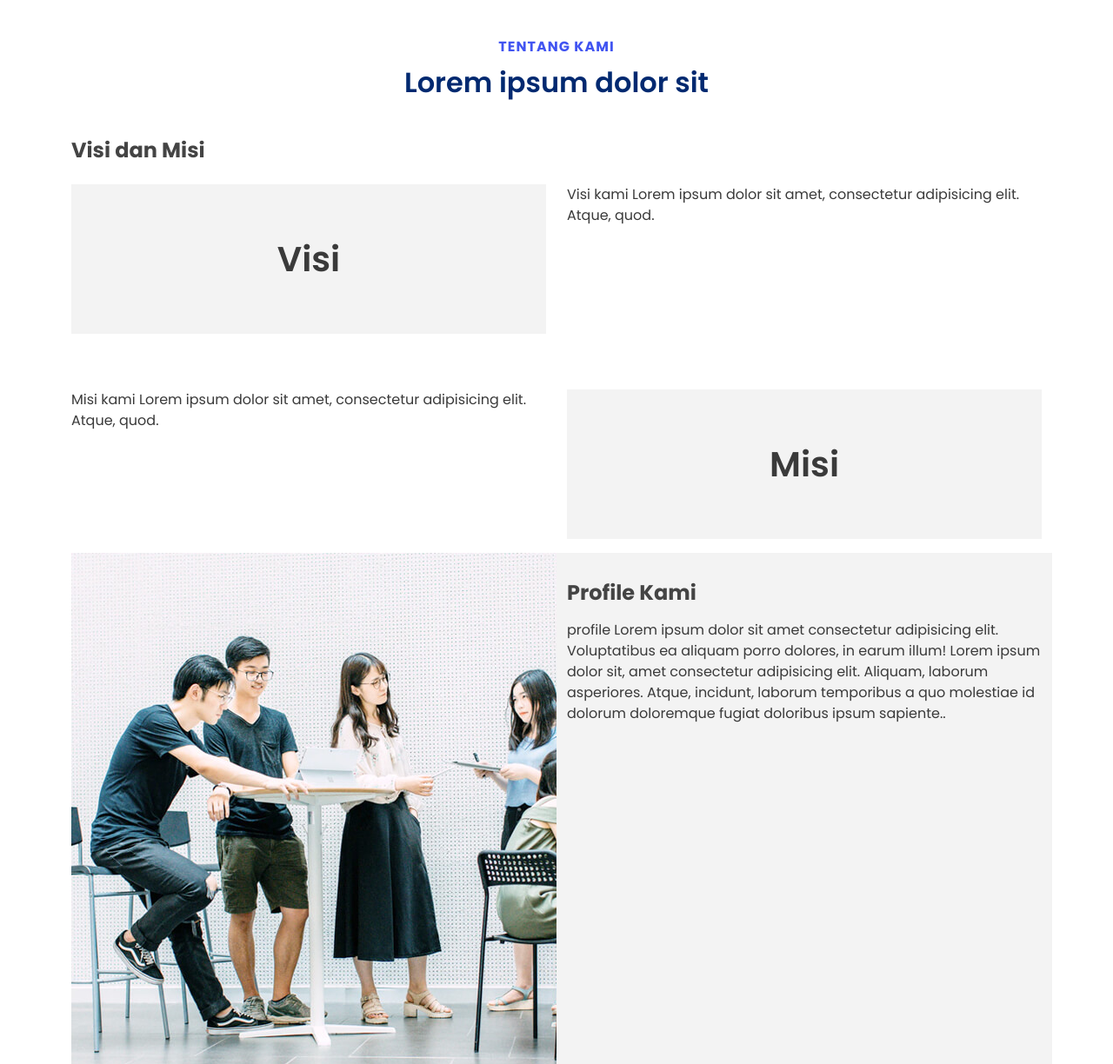
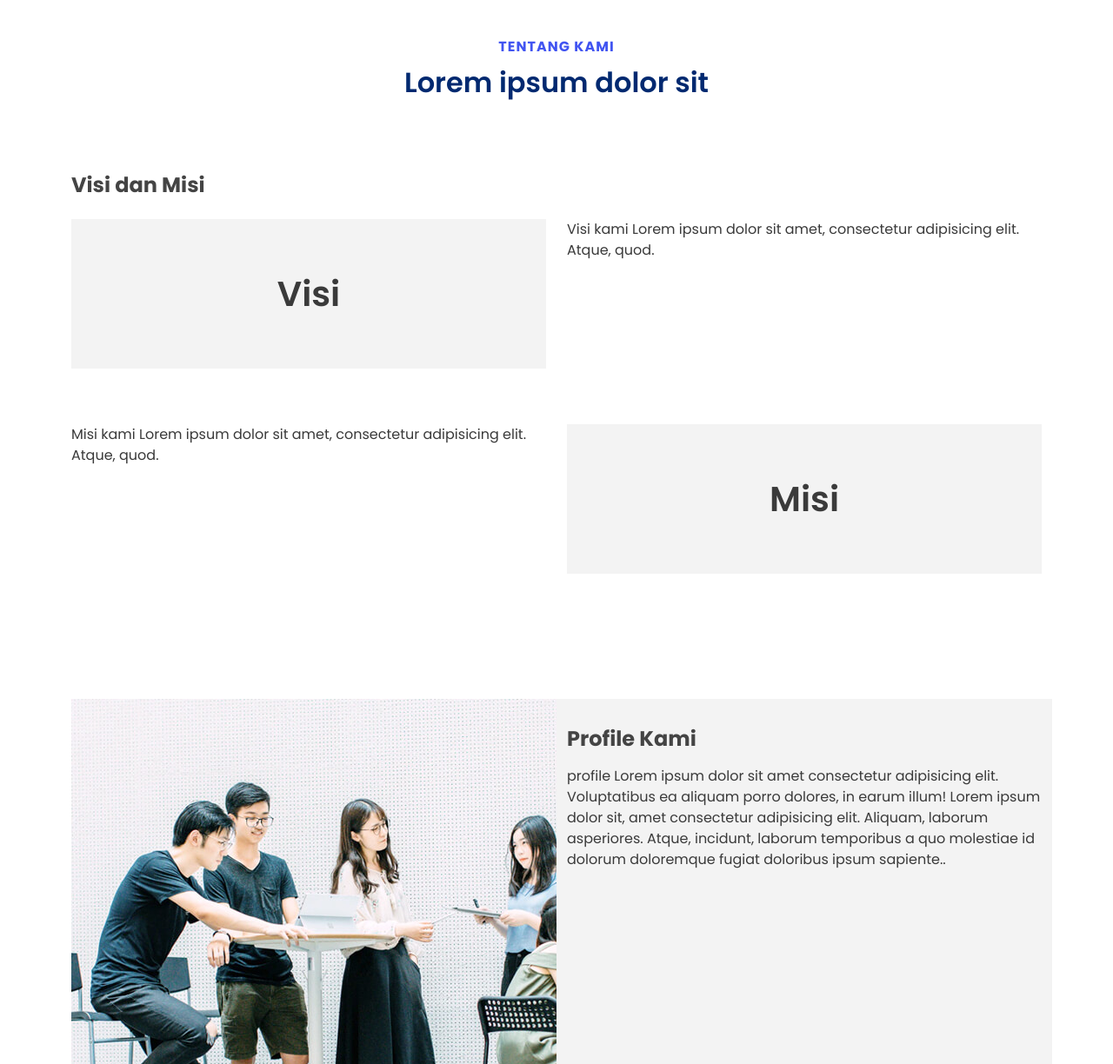
Before and after one commit to DullFat/yayasan, a plain HTML site: page tentang-kami/index.html in a window 1280 px wide. Shown: the part 76-1300 px from the top of the page at 87% size. Drawn offline with nearby package versions, Linux system fonts and the light colour scheme.

Commit message:
Mengatur padding

```diff
--- a/assets/css/style.css
+++ b/assets/css/style.css
@@ -32,15 +32,18 @@ h6 {
 } */
 
 main {
-  padding-top: 120px;
-  padding-bottom: 128px;
+  padding: 120px 0 112px 0;
+}
+
+.margin{
+  padding: 40px 0 88px 0;
 }
 
 /*--------------------------------------------------------------
 # Sections
 --------------------------------------------------------------*/
 section {
-  padding-top: px;
+  /* padding-bottom: 80px; */
   overflow: hidden;
 }
 
@@ -1977,6 +1980,7 @@ section {
 }
 
 /* visi dan misi */
+
 .visi-misi h3{
   font-weight: bold;
   font-size: 24px;
--- a/tentang-kami/index.html
+++ b/tentang-kami/index.html
@@ -103,7 +103,7 @@
       <!-- Tentang Kami Section -->
 
       <!-- ======= Visi dan Misi Section ======= -->
-      <section id="visi-misi" class="visi-misi">
+      <section id="visi-misi" class="visi-misi margin">
         <div class="container" data-aos="fade-up">
           <div class="row mb-3">
             <div class="col">
@@ -134,7 +134,7 @@
       <!-- End Visi dan Misi Section -->
 
       <!-- ======= Profile Kami Section ======= -->
-      <section id="profile-kami" class="profile-kami">
+      <section id="profile-kami" class="profile-kami margin">
         <div class="container" data-aos="fade-up">
           <div class="row">
             <div class="col-md-6">
@@ -153,7 +153,7 @@
       <!-- End Profile Kami Section -->
 
       <!-- ======= Tim Kami Section ======= -->
-      <section id="tim-kami" class="tim-kami">
+      <section id="tim-kami" class="tim-kami margin">
         <div class="container" data-aos="fade-up">
           <div class="row">
             <div class="col mb-3">
```
